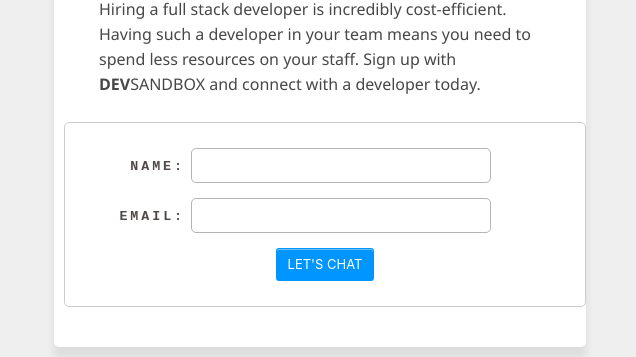
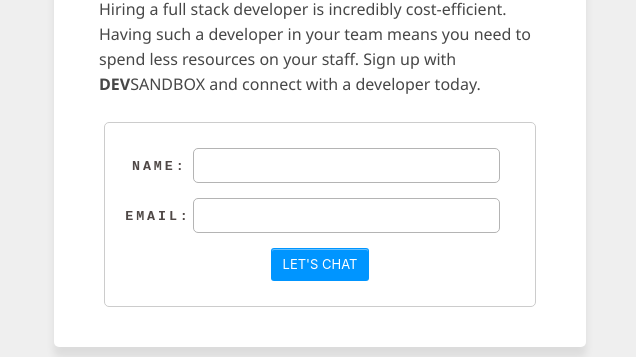
Before and after one commit to mrjeoffrey/devsandbox, a plain HTML site: page index.html in a window 1280 px wide. Shown: the part 252-609 px from the top of the page, 644-1280 px from the left. Drawn offline with Linux system fonts and the light colour scheme.

Commit message:
fixed form field width

```diff
--- a/assets/css/style.css
+++ b/assets/css/style.css
@@ -134,7 +134,7 @@ p{
 form {
   /* Center the form on the page */
   margin: 0 auto;
-  width: 500px;
+  width: 80%;
   padding: 25px 10px 25px;
   border: 1px solid #cccccc;
   border-radius: 5px;
@@ -142,7 +142,7 @@ form {
 
 label {
   display: inline-block;
-  width: 100px;
+  width: 15%;
   font-family:'Courier New', Courier, monospace;
   font-weight:700;
 }
@@ -150,7 +150,7 @@ label {
 input,
 textarea {
   box-sizing: border-box;
-  width: 300px;
+  width: 75%;
   height:35px;
   border: 1px solid #b4b4b4;
   border-radius: 5px;
```
